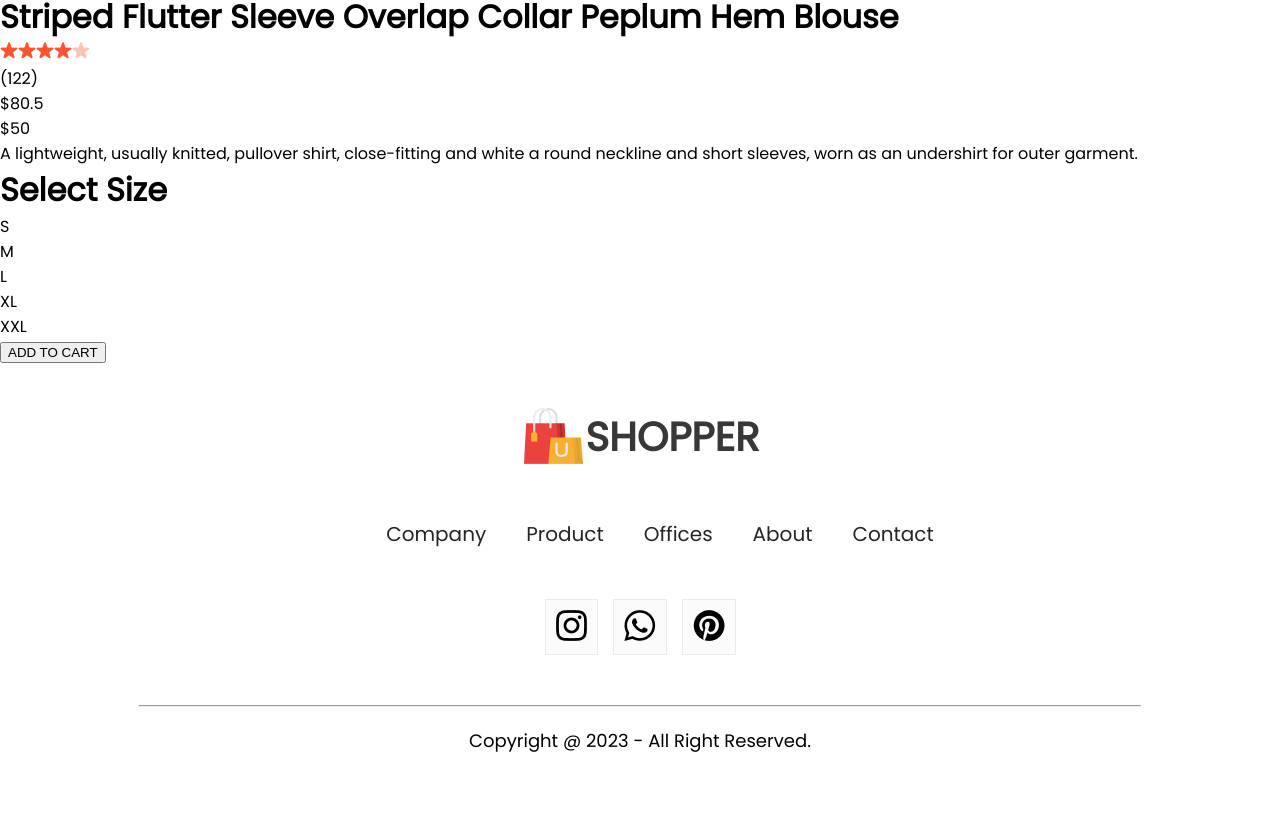
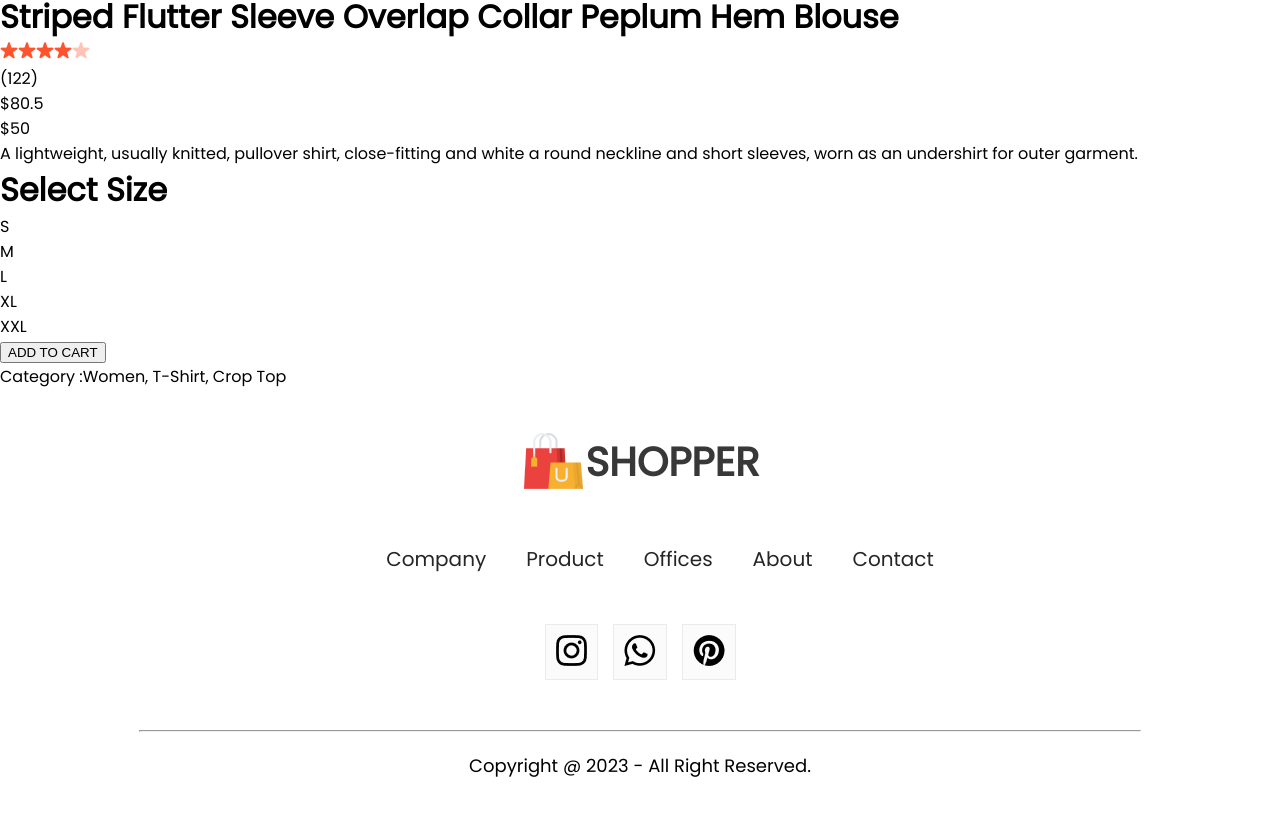
Before and after one commit to mohitdhanorkar/E-Commerce, a React (Create React App) app in the folder e-commerce/: page /product/1 in a window 1280 px wide. Shown: the part 1372-2187 px from the top of the page. Built offline with nearby package versions, Linux system fonts and the light colour scheme.

Commit message:
add category for women

```diff
--- a/e-commerce/src/Components/ProductDisplay/ProductDisplay.jsx
+++ b/e-commerce/src/Components/ProductDisplay/ProductDisplay.jsx
@@ -47,6 +47,7 @@ const ProductDisplay = (props) => {
             </div>
         </div>
         <button>ADD TO CART</button>
+        <p className='productdisplay-right-category'><span>Category :</span>Women, T-Shirt, Crop Top</p>
       </div>
     </div>
   )
```
